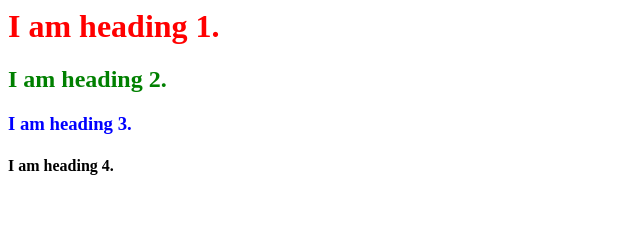
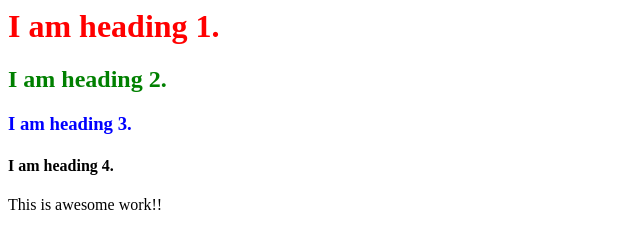
Before and after one commit to Amnaazam123/Mobile-Computing-Java, a plain HTML site: page MC-Lec01-20220323/index.html in a window 1280 px wide. Shown: the whole page, without its empty margins (0-640 px from the left). Drawn offline with Linux system fonts and the light colour scheme.

Commit message:
my third commit

```diff
--- a/MC-Lec01-20220323/index.html
+++ b/MC-Lec01-20220323/index.html
@@ -11,5 +11,6 @@
     <h2>I am heading 2.</h2>
     <h3>I am heading 3.</h3>
     <h4>I am heading 4.</h4>
+    <p>This is awesome work!!</p>
 </body>
 </html>
```
